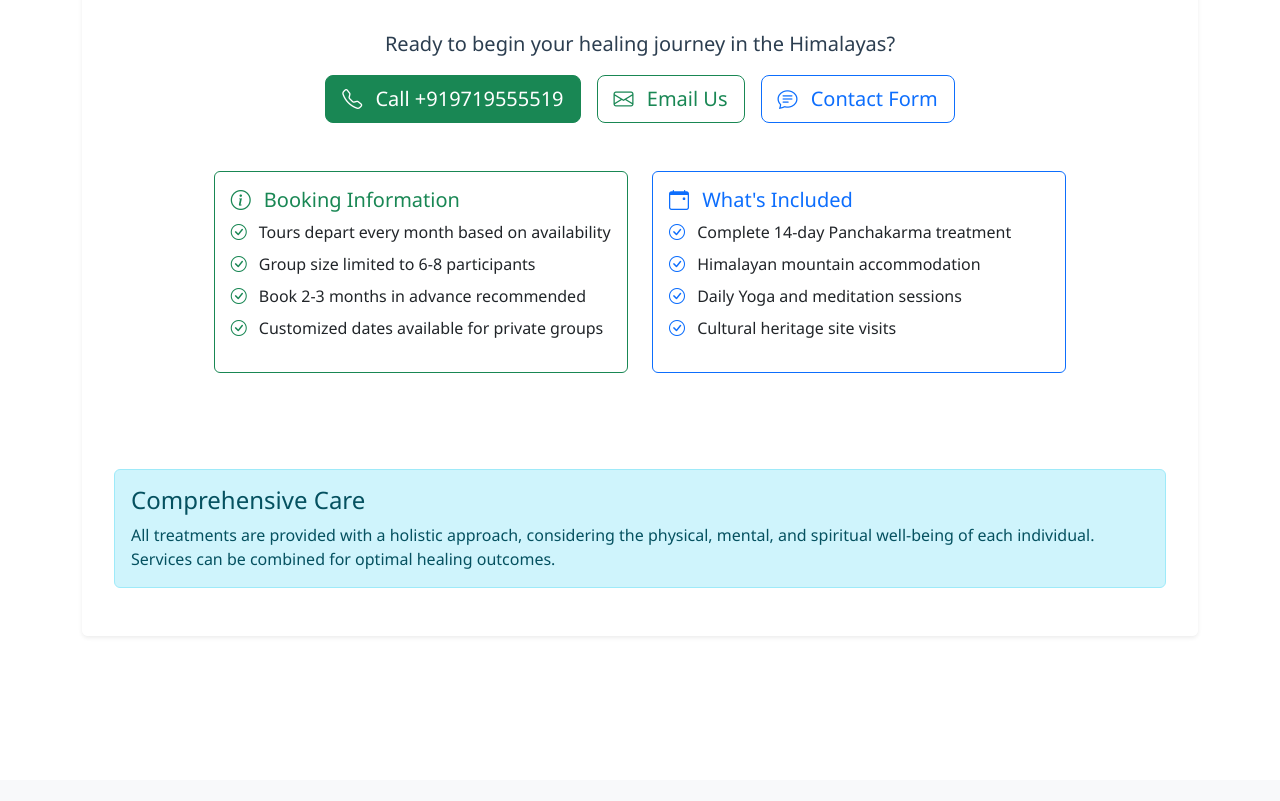
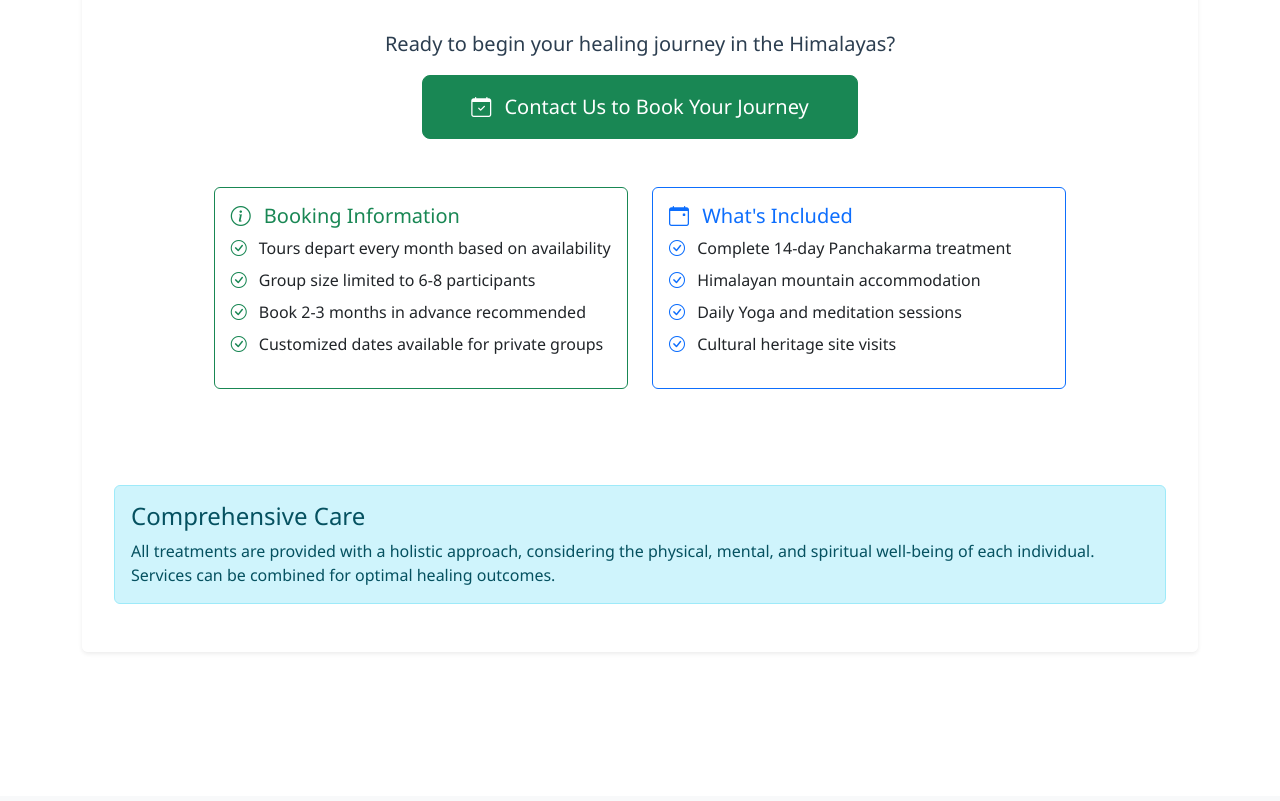
Before and after one commit to wkoziej/vinayak.site, an Eleventy site: page src/services.njk in a window 1280 px wide. Shown: the part 2861-3662 px from the top of the page. Built offline with nearby package versions, Linux system fonts and the light colour scheme; Eleventy itself is replaced by a stand-in of ours; files that its build step writes are made by us from their sources; no server answers.

Commit message:
refactor: update availability calendar template for improved contact options
- Simplified contact options by replacing multiple buttons with a single "Contact Us to Book Your Journey" button.
- Enhanced button styling for better visibility and user experience.

```diff
--- a/src/_includes/partials/availability-calendar.njk
+++ b/src/_includes/partials/availability-calendar.njk
@@ -31,18 +31,10 @@
           <p class="lead mb-3">
             Ready to begin your healing journey in the Himalayas?
           </p>
-          <div class="d-flex flex-column flex-md-row gap-3 justify-content-center align-items-center">
-            <a href="tel:{{ site.phone }}" class="btn btn-success btn-lg">
-              <i class="bi bi-telephone me-2"></i>
-              Call {{ site.phone }}
-            </a>
-            <a href="mailto:{{ site.email }}" class="btn btn-outline-success btn-lg">
-              <i class="bi bi-envelope me-2"></i>
-              Email Us
-            </a>
-            <a href="#contact" class="btn btn-outline-primary btn-lg">
-              <i class="bi bi-chat-text me-2"></i>
-              Contact Form
+          <div class="d-flex justify-content-center">
+            <a href="/contact/" class="btn btn-success btn-lg px-5 py-3">
+              <i class="bi bi-calendar-check me-2"></i>
+              Contact Us to Book Your Journey
             </a>
           </div>
         </div>
```
